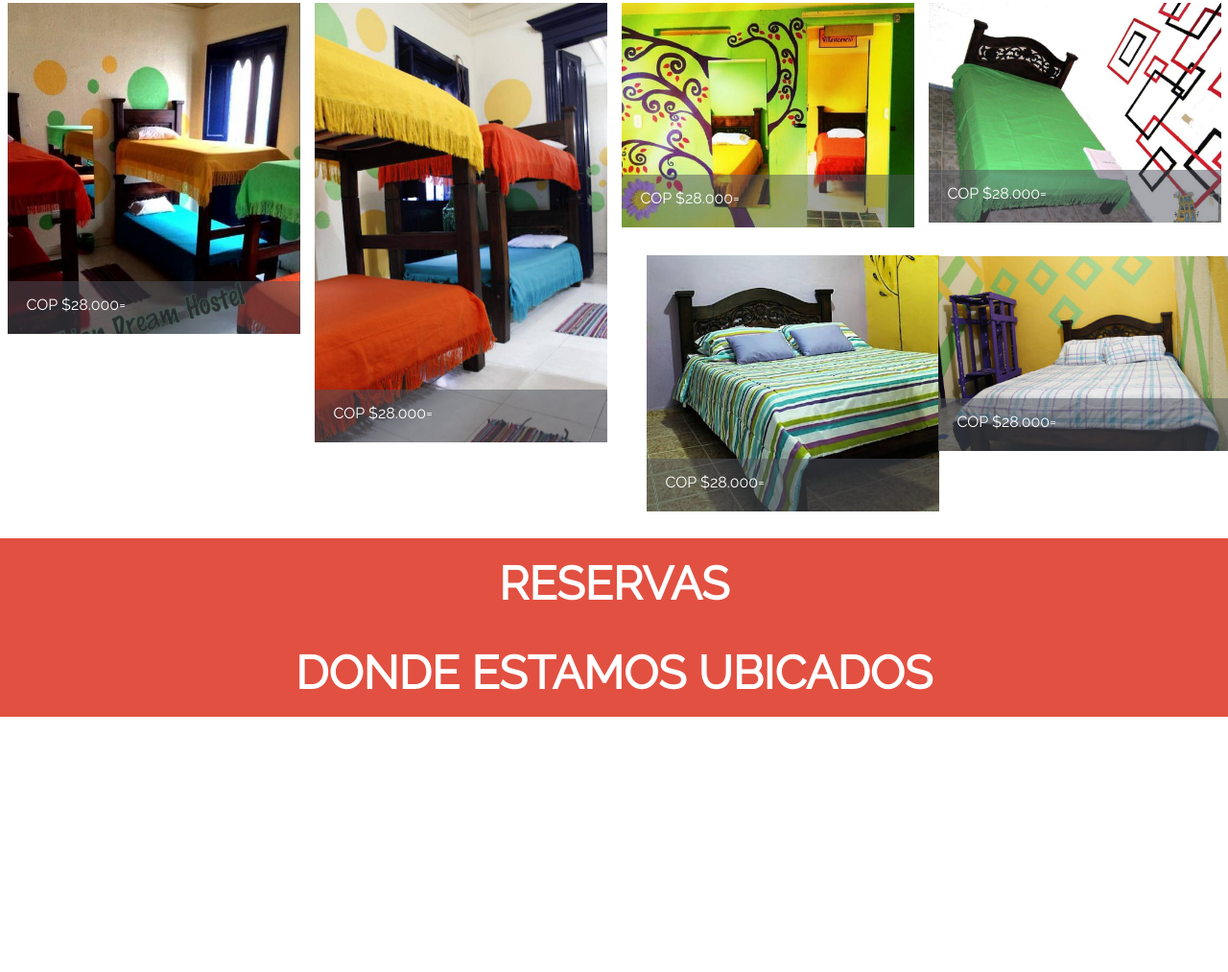
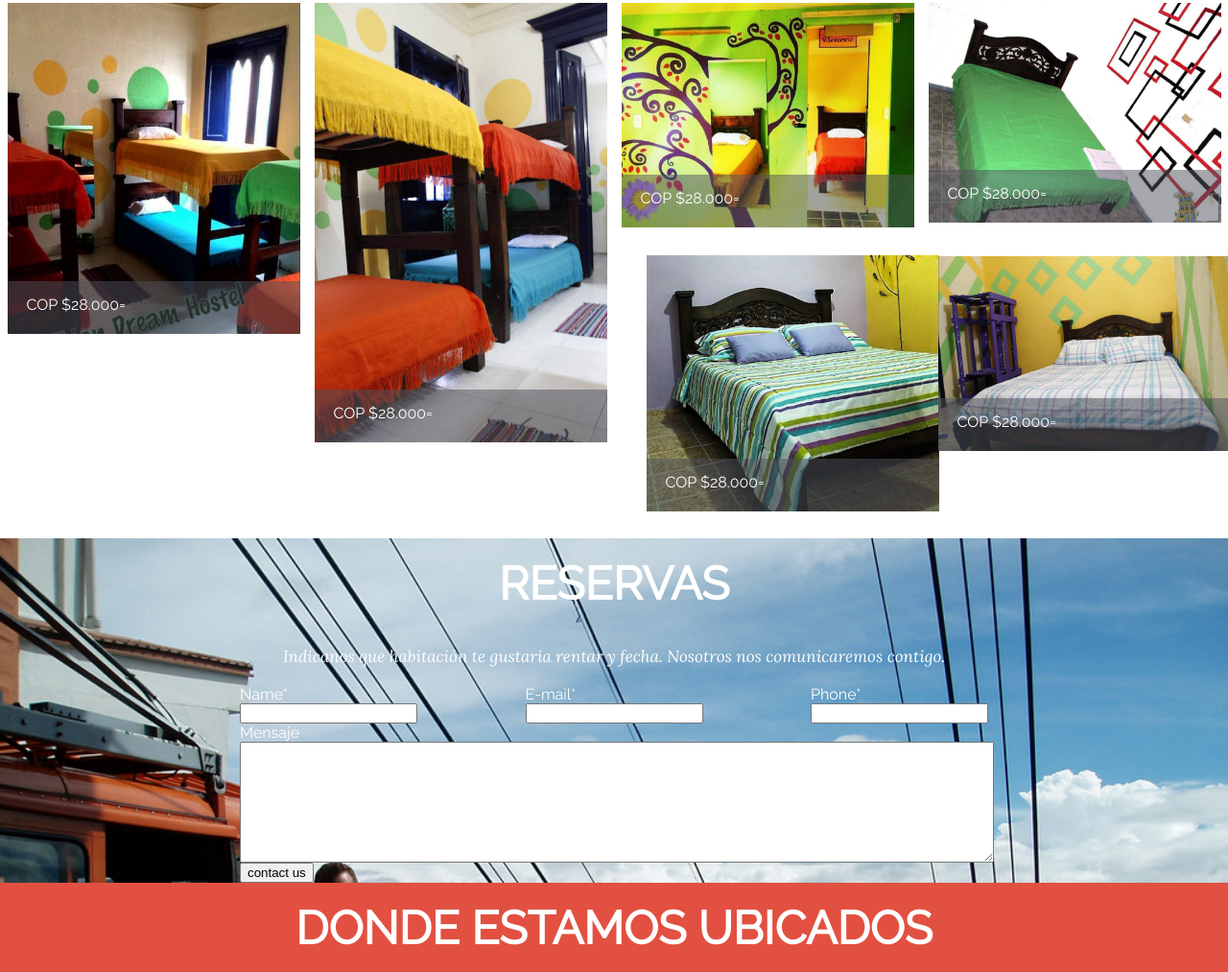
Before and after one commit to manudiazr/Bogota-DH, a plain HTML site: page index.html in a window 1280 px wide. Shown: the part 2797-3810 px from the top of the page at 96% size. Before the commit the page ends 3544 px from the top, so only its background shows below. Drawn offline with Linux system fonts and the light colour scheme.

Commit message:
creacion de formulario

```diff
--- a/css/master.css
+++ b/css/master.css
@@ -98,7 +98,7 @@ figure {
   font-size: 20px;
 }
 
-.servicios h2, .ofertas h2, .habitaciones h2, .reservas h2, .mapa h2{
+.servicios h2, .ofertas h2, .habitaciones h2, .mapa h2{
   display: flex;
   justify-content: center;
   align-items: center;
@@ -217,3 +217,48 @@ figure {
 bottom: 249px;
 left: 170px;
 }
+
+.reservas {
+  background-image: url(../images/teleferico.jpg);
+  background-size: cover;
+}
+
+.reservas h2  {
+  display: flex;
+  justify-content: center;
+  align-items: center;
+  margin: 0;
+  height: 93px;
+  color: white;
+  font-size: 48px;
+}
+.reservas p {
+font-family: 'Lora', serif;
+font-style: italic;
+font-size: 17px;
+color: white;
+text-align: center;
+line-height: 26px;
+font-weight:400;
+}
+.reservas form, .reservas textarea {
+  width: 780px;
+}
+
+.formulario-caja{
+  display: flex;
+  justify-content: space-around;
+}
+
+.contenedor label {
+  display: block;
+  color: white;
+
+}
+.parte-1 {
+  display: flex;
+  justify-content: space-between;
+}
+.reservas textarea {
+  display: block;
+}
--- a/index.html
+++ b/index.html
@@ -162,7 +162,34 @@
   </section>
   </section>
   <section class="reservas borde">
+    <div class="contenedor">
     <h2>RESERVAS</h2>
+    <p>Indicanos que habitación te gustaria rentar y fecha. Nosotros nos comunicaremos contigo.</p>
+    <div class="formulario-caja">
+      <form class="name entrada" action="index.html" method="post">
+        <div class="parte-1">
+          <div class="nombre">
+            <label for="name"> Name* </label>
+            <input type="text" name="name" value="" id="name"required/>
+          </div>
+          <div class="correo">
+            <label for="email"> E-mail* </label>
+            <input type="text" name="email" value="" id="email"required/>
+          </div>
+          <div class="telefono">
+            <label for="phone"> Phone*  </label>
+            <input type="text" name="phone" value="" id="phone"required/>
+          </div>
+        </div>
+        <div class="parte-2">
+          <label for="mensaje">Mensaje </label>
+          <textarea name="mensaje" rows="8" cols="80"></textarea>
+          <button type="submit" name="button">contact us</button>
+        </div>
+      </form>
+
+    </div>
+    </div>
   </section>
   <section class="mapa borde">
     <h2>DONDE ESTAMOS UBICADOS</h2>
```
Also changed, not shown: images/teleferico.jpg (renamed from images/2628425973_0299fe5436_b.jpg), 1 other file.
